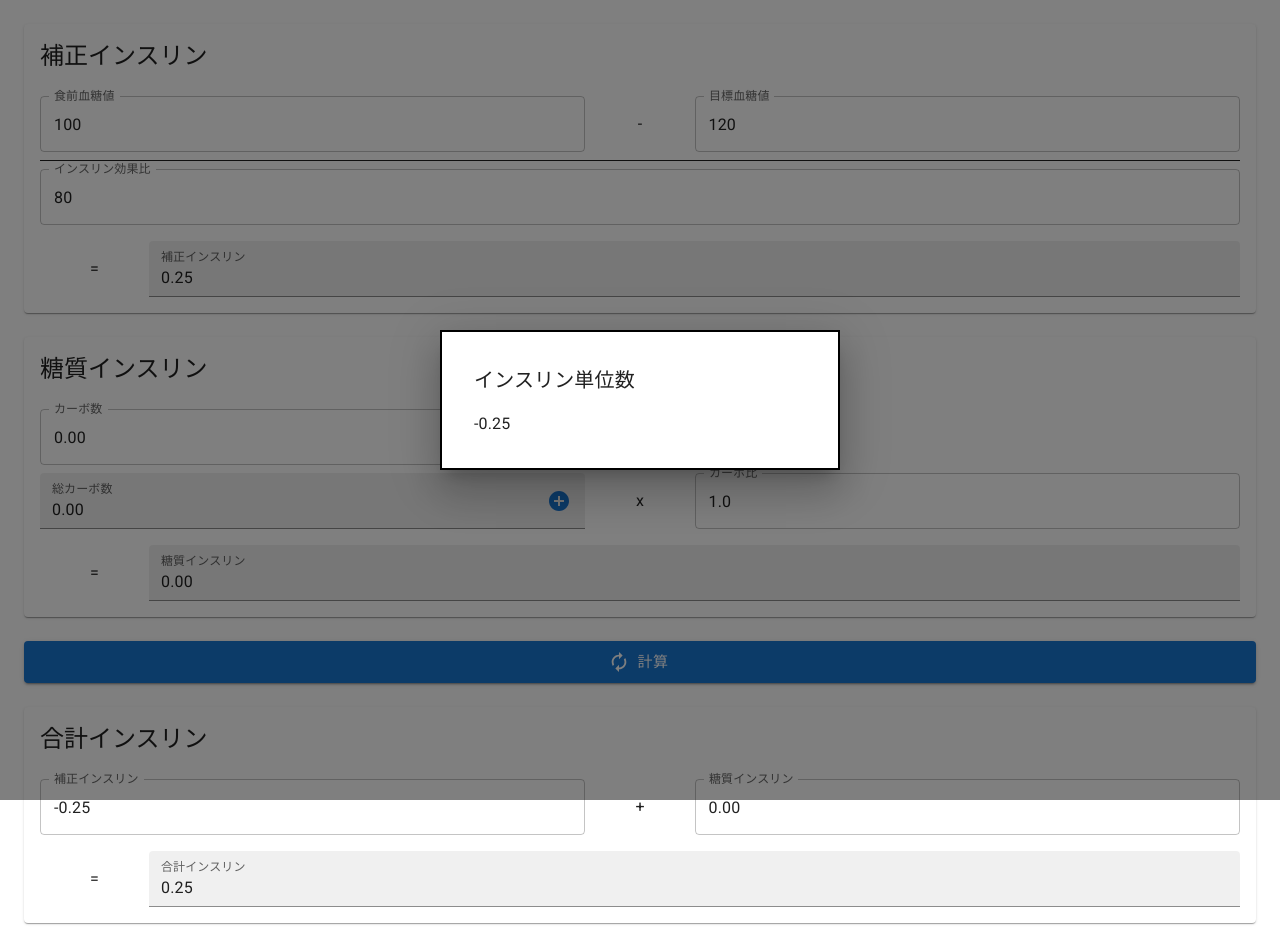
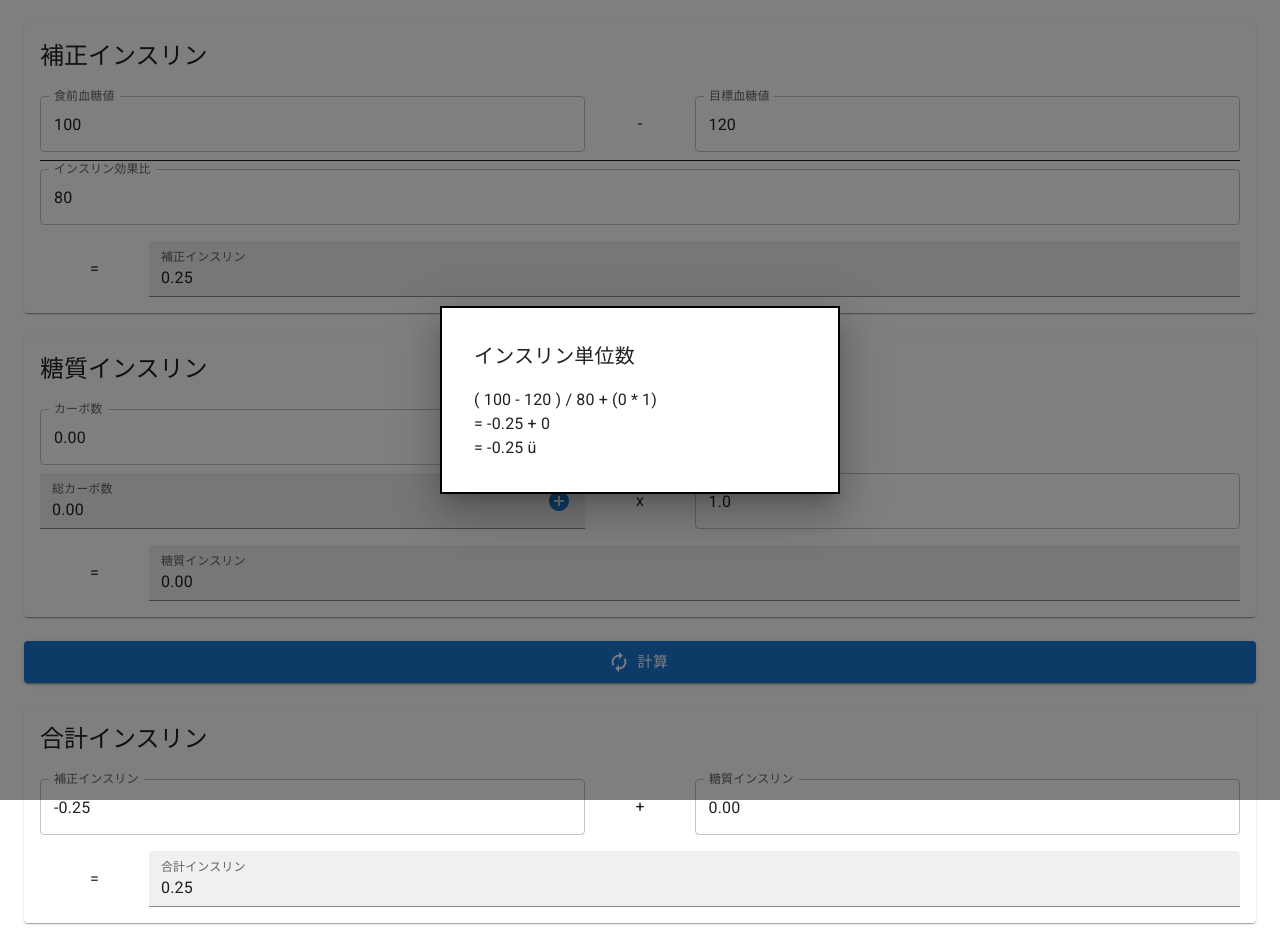
Before and after one commit to matono/InsulinCalc, a React (Create React App) app in the folder webapp/: page / in a window 1280 px wide. Both pictures are taken after a click on the button "計算". Built offline with nearby package versions, Linux system fonts and the light colour scheme.

Commit message:
Show the fomula in calc modal(#10)

```diff
--- a/webapp/src/pages/Home.tsx
+++ b/webapp/src/pages/Home.tsx
@@ -330,6 +330,7 @@ const Home: React.FC = () => {
             <Grid container rowSpacing={2} columnSpacing={0}>
               <Grid item xs={12}>
                 <Grid container columns={11}  direction="row" justifyContent="center" alignItems="flex-end">
+
                   <Grid item xs={5}>
                     <Grid container rowSpacing={1}>
                       {
@@ -526,7 +527,9 @@ const Home: React.FC = () => {
                       インスリン単位数
                     </Typography>
                     <Typography id="modal-modal-description" sx={{ mt: 2 }}>
-                      {insVars.totalInsulin}
+                      ( {insVars.currentBGL} - {insVars.targetBGL} ) / {insVars.insulinSensitivityFactor} + ({insVars.mealCarbohydrates} * {insVars.insulinToCarbRatio}) <br />
+                       = {insVars.correctionBolusInsulin} + {insVars.carbInsulin} <br />
+                       = {insVars.totalInsulin} &uuml;
                     </Typography>
                   </Box>
                 </Modal>
```
